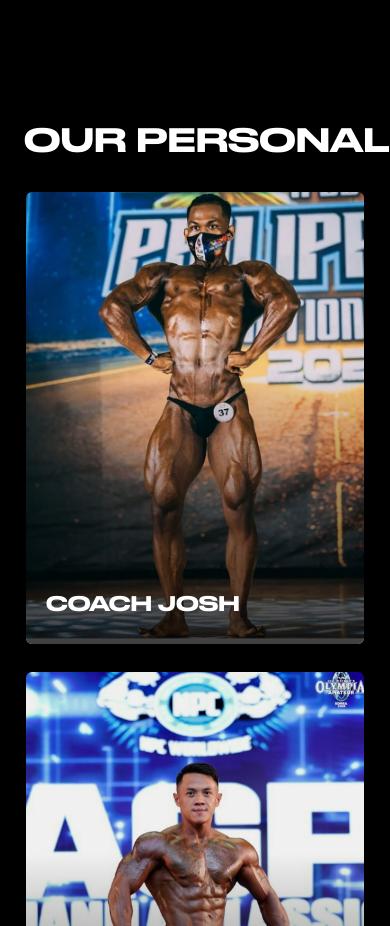
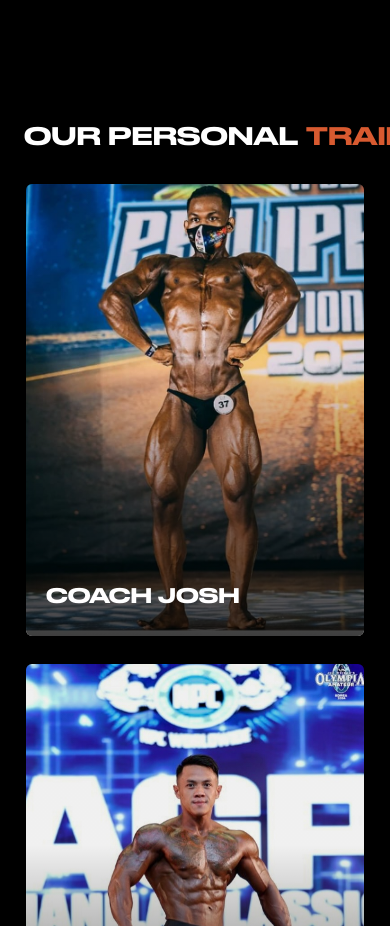
Before and after one commit to kdnatividad/muscledep0t, a Next.js app: page / in a window 390 px wide. Shown: the part 3705-4631 px from the top of the page. Built offline with nearby package versions, Linux system fonts and the light colour scheme.

Commit message:
Responsive header

```diff
--- a/components/Trainers.tsx
+++ b/components/Trainers.tsx
@@ -112,13 +112,13 @@ export default function Trainers() {
         {/* Header */}
         <div className="flex items-center gap-6 mb-8">
           <h2
-            className="uppercase leading-tight whitespace-nowrap"
-            style={{ ...drukText, fontSize: "clamp(32px, 5vw, 64px)", lineHeight: 1 }}
+            className="uppercase leading-tight shrink-0"
+            style={{ ...drukText, fontSize: "clamp(24px, 5vw, 64px)", lineHeight: 1 }}
           >
             <span style={{ color: "#fff" }}>OUR PERSONAL </span>
             <span style={{ color: "#D85A30" }}>TRAINERS</span>
           </h2>
-          <div className="flex-1 h-0.5" style={{ backgroundColor: "#D85A30" }} />
+          <div className="flex-1 h-0.5 hidden sm:block" style={{ backgroundColor: "#D85A30" }} />
         </div>
 
         {/* Cards */}
```
